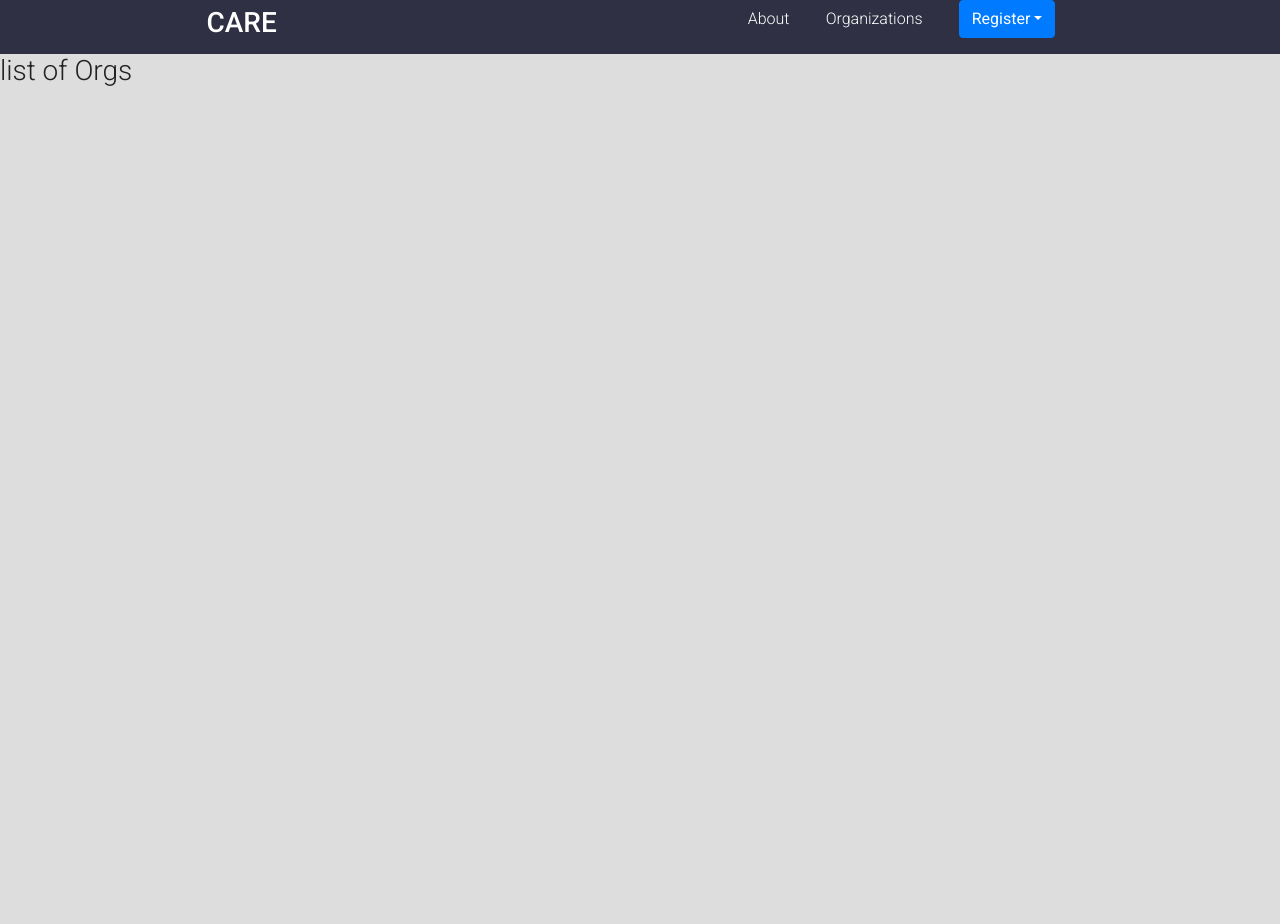
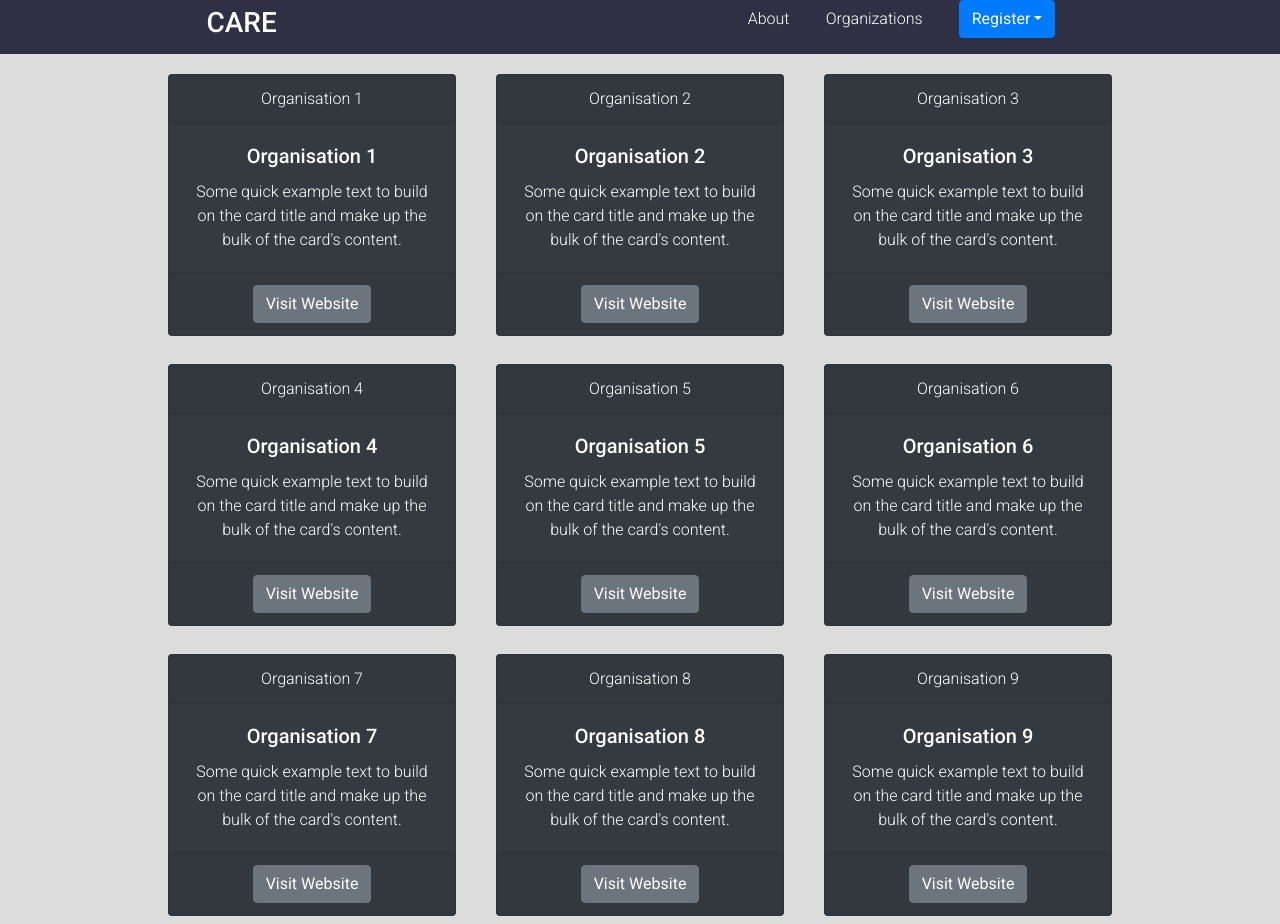
Before and after one commit to Shashvat6264/CARE, a React (Create React App) app: page /org in a window 1280 px wide. Before the commit the page ends 800 px from the top, so only its background shows below. Built offline with nearby package versions, Linux system fonts and the light colour scheme.

Commit message:
Add cards for organisations

```diff
--- a/src/components/Org.js
+++ b/src/components/Org.js
@@ -1,11 +1,45 @@
-import React from 'react'
+import React from "react";
+import { Card, CardGroup, CardDeck, Button } from "react-bootstrap";
 
 function Org() {
-    return (
-        <div>
-           <h1>list of Orgs</h1>
-        </div>
-    )
+  let organisations = [
+    "Organisation 1",
+    "Organisation 2",
+    "Organisation 3",
+    "Organisation 4",
+    "Organisation 5",
+    "Organisation 6",
+    "Organisation 7",
+    "Organisation 8",
+    "Organisation 9",
+  ];
+  return (
+    <div
+      style={{ textAlign: "center", marginLeft: "25px", marginRight: "25px" }}
+    >
+      {organisations.map((variant, idx) => (
+        <Card
+          bg="dark"
+          key={idx}
+          text="white"
+          style={{ width: "18rem", display: "inline-block", margin: "20px" }}
+          className="mb-2"
+        >
+          <Card.Header bg="warning">{variant}</Card.Header>
+          <Card.Body>
+            <Card.Title>{variant}</Card.Title>
+            <Card.Text>
+              Some quick example text to build on the card title and make up the
+              bulk of the card's content.
+            </Card.Text>
+          </Card.Body>
+          <Card.Footer>
+            <Button variant="secondary">Visit Website</Button>
+          </Card.Footer>
+        </Card>
+      ))}
+    </div>
+  );
 }
 
-export default Org
+export default Org;
```
